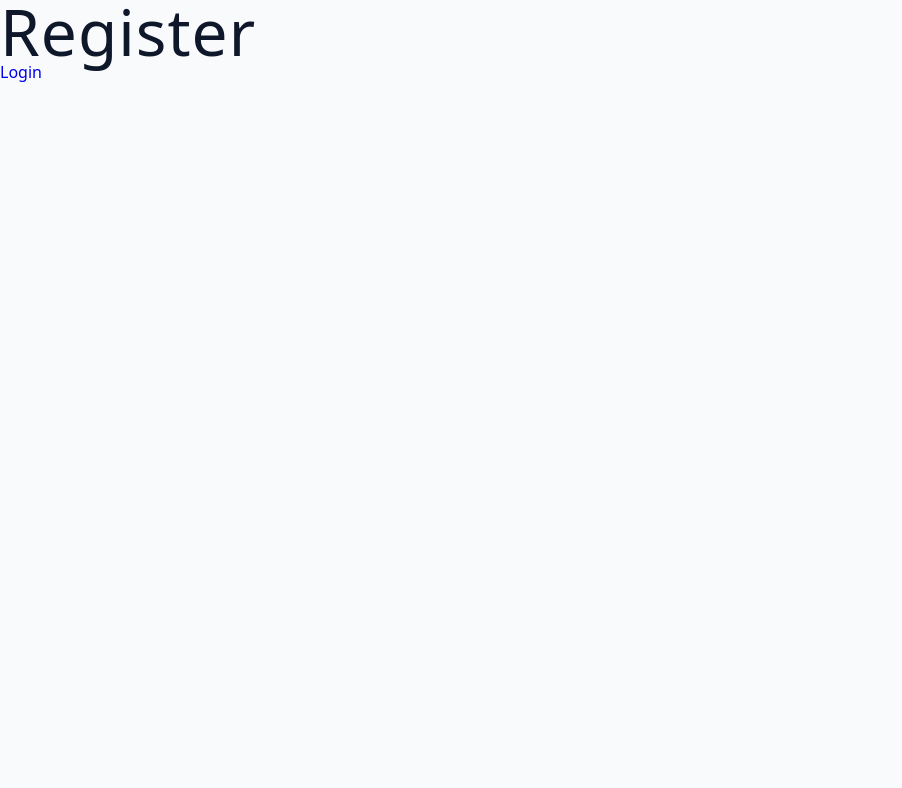
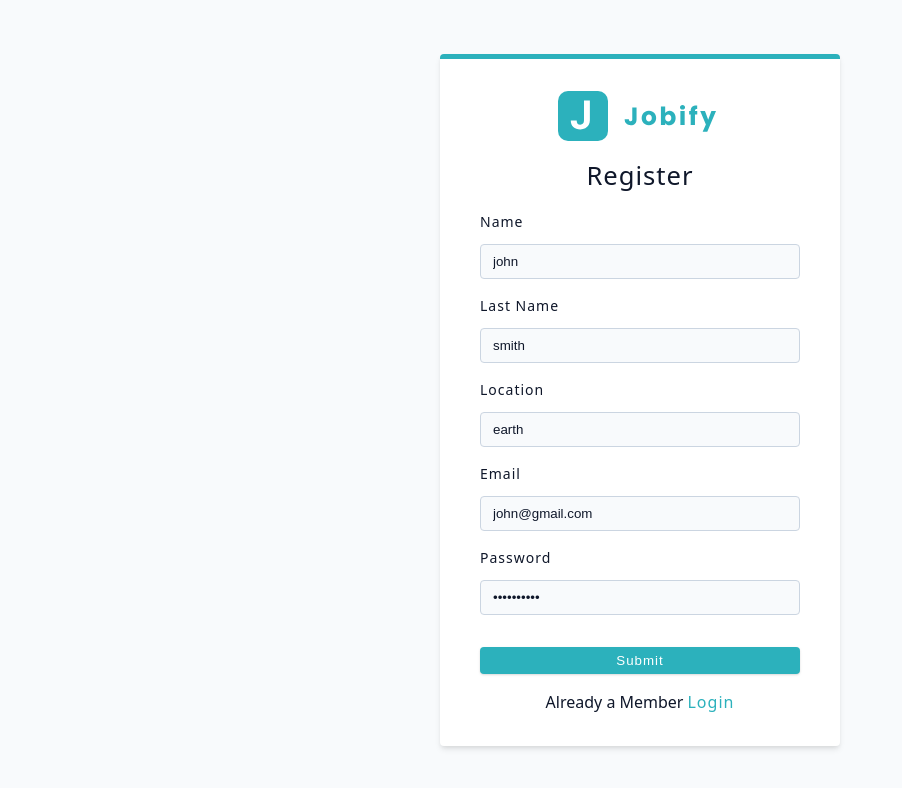
Before and after one commit to nickpro79/Jobify, a React (Vite) app in the folder client/: page /register in a window 1280 px wide. Shown: the top 788 px of the page, without its empty margins (0-902 px from the left). Built offline with nearby package versions, Linux system fonts and the light colour scheme.

Commit message:
created FormRow component

```diff
--- /dev/null
+++ b/client/src/components/FormRow.jsx
@@ -0,0 +1,19 @@
+const FormRow = ({ type, name, labelText, defaultValue }) => {
+  return (
+    <div className="form-row">
+      <label htmlFor={name} className="form-label">
+        {labelText || name}
+      </label>
+      <input
+        type={type}
+        id={name}
+        name={name}
+        className="form-input"
+        defaultValue={defaultValue || ""}
+        required
+      ></input>
+    </div>
+  );
+};
+
+export default FormRow;
--- a/client/src/components/index.js
+++ b/client/src/components/index.js
@@ -1 +1,2 @@
 export { default as Logo } from "./Logo";
+export { default as FormRow } from "./FormRow";
--- a/client/src/pages/Register.jsx
+++ b/client/src/pages/Register.jsx
@@ -1,11 +1,33 @@
 import { Link } from "react-router-dom";
-
+import Wrapper from "../assets/wrappers/RegisterAndLoginPage";
+import { FormRow, Logo } from "../components";
 const Register = () => {
   return (
-    <div>
-      <h1>Register</h1>
-      <Link to="/login">Login</Link>
-    </div>
+    <Wrapper>
+      <form className="form">
+        <Logo />
+        <h4>Register</h4>
+        <FormRow type="text" name="name" defaultValue="john" />
+        <FormRow
+          type="text"
+          name="lastName"
+          labelText="last name"
+          defaultValue="smith"
+        />
+        <FormRow type="text" name="location" defaultValue="earth" />
+        <FormRow type="email" name="email" defaultValue="john@gmail.com" />
+        <FormRow type="password" name="password" defaultValue="secret@123" />
+        <button type="submit" className="btn btn-block">
+          submit
+        </button>
+        <p>
+          Already a Member
+          <Link to="/login" className="member-btn">
+            Login
+          </Link>
+        </p>
+      </form>
+    </Wrapper>
   );
 };
 export default Register;
```
